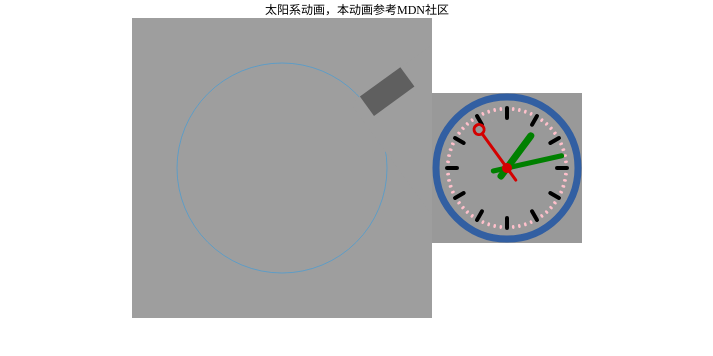
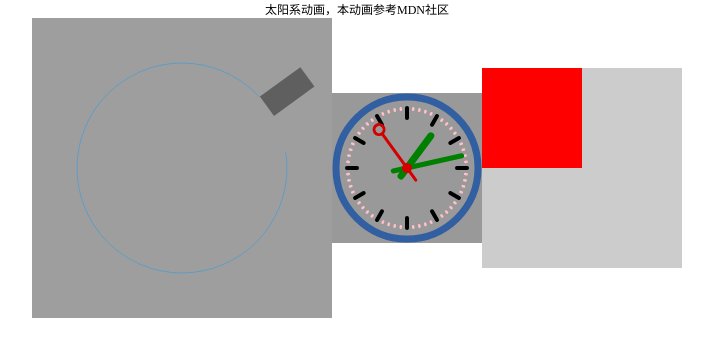
Before and after one commit to fanerge/canvas_solar_system, a plain HTML site: page index.html in a window 1280 px wide. Shown: the whole page, without its empty margins (283-996 px from the left). Drawn offline with Linux system fonts and the light colour scheme.

Commit message:
转换中心

```diff
--- a/index.html
+++ b/index.html
@@ -18,9 +18,12 @@
 		justify-content: center;
 		align-items: center;
 	}
-		#canvas1 {
-			background: #999;;
-		}
+	#canvas1 {
+		background: #999;;
+	}
+	#canvas2 {
+		background: #ccc;;
+	}
 	</style>
 </head>
 <body>
@@ -28,6 +31,7 @@
 <div id="container">
 	<canvas id="canvas" width="300" height="300">不支持吗？换换其他浏览器试试呢...</canvas>
 	<canvas id="canvas1" width="150" height="150">不支持吗？换换其他浏览器试试呢...</canvas>
+	<canvas id="canvas2" width="200" height="200">不支持吗？换换其他浏览器试试呢...</canvas>
 </div>
 <script src='./js/cube.js'>
 </script>
--- a/js/cube.js
+++ b/js/cube.js
@@ -2,9 +2,25 @@ window.onload = () => {
 
   // 初始第一个动画
   init();
-  // 初始第二动画
+  // 初始第二个动画
   window.requestAnimationFrame(clock);
+  // 初始第三个动画
+  initCanvas2()
 }
+
+function initCanvas2 (){
+	let canvas2 = document.querySelector('#canvas2')
+	let ctx = canvas2.getContext('2d')
+
+	// ctx.fillStyle = 'black'
+	// ctx.fillRect(20, 20, 100, 100)
+	ctx.translate(canvas2.width/2, canvas2.height/2)
+
+	ctx.rotate(Math.PI)
+	ctx.fillStyle = 'red'
+	ctx.fillRect(0, 0, 200, 200)
+}
+
 
 var sun = new Image();
 var moon = new Image();
```
